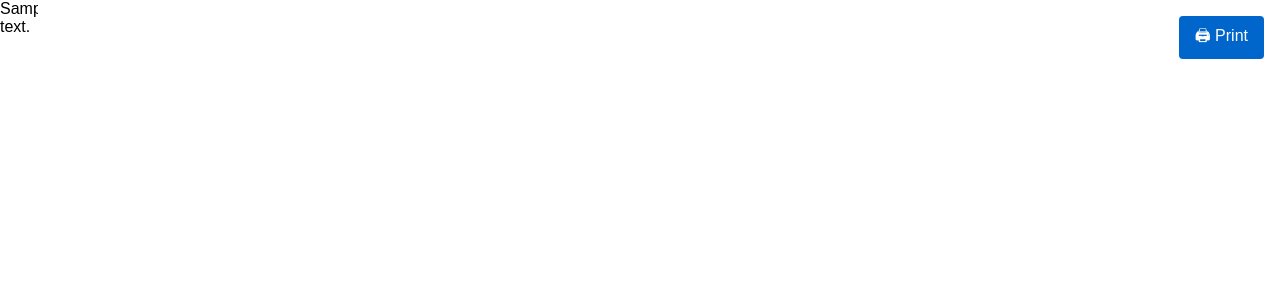
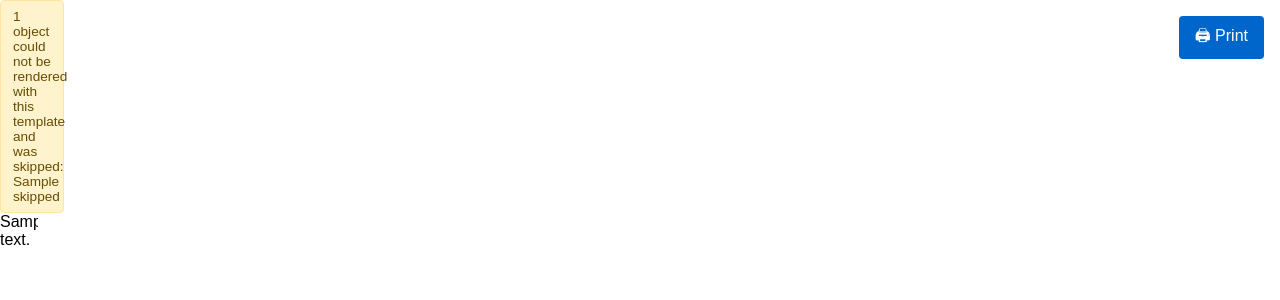
Before and after one commit to N34AY/netbox-labels, a Django app: template netbox_labels/templates/netbox_labels/qrtemplate_bulk_print_sheet.html in a window 1280 px wide. Shown: the top 300 px of the page. Run offline with Django 3.2, Linux system fonts and the light colour scheme; the template is opened without the code that fills it: most values are stand-ins (such as "Sample title", 1, 10 or a date in 2020).

Commit message:
Fix all findings from the code review
- QRBulkPrintSheetView: isolate per-object render failures instead of
  crashing the whole bulk-print job. Failing objects are skipped and
  listed in a warning banner on the sheet; if every object fails, redirect
  back with an error instead of an empty sheet. The real exception is
  logged server-side, not shown to the viewer (who isn't necessarily the
  template's author).
- QRRenderView: same class of fix for the production single-object
  render/print page — reuses the render_error mechanism built for the
  designer preview, but with a generic notice instead of the raw
  exception, since this view's audience is broader than change_qrtemplate
  holders.
- qr-designer.js: runObjectSearch() now guards against out-of-order
  responses with the same requestId pattern renderPreview() already had,
  so rapid content-type/query changes can't show stale results.
- layout.py: _text_content -> text_content (drop the misleading leading
  underscore now that rendering.py genuinely depends on it cross-module),
  with a docstring explaining why.
- views.py: QRTemplatePreviewView now validates width_mm/height_mm via
  _parse_dimension_mm(), matching the save endpoint instead of reading
  raw POST values.
- rendering.py: documented (not "fixed") why sanitize_layout_for_context()
  deliberately evaluates risky fragments twice — caching and reusing the
  first render's output would mean object data gets Jinja2-rendered a
  second time as part of the full document, reopening a template-injection
  door the rest of this module is otherwise careful to keep shut.

Added Ukrainian translations for the new user-facing strings. Verified
via Django test client: normal templates still render correctly on all
three views; a template that fails for one object out of a mixed batch
now skips just that one (bulk sheet) or degrades gracefully (single
render) instead of taking down the whole request.

```diff
--- a/netbox_labels/templates/netbox_labels/qrtemplate_bulk_print_sheet.html
+++ b/netbox_labels/templates/netbox_labels/qrtemplate_bulk_print_sheet.html
@@ -31,6 +31,19 @@
     }
     @media print {
       .netbox-qr-sheet-toolbar { display: none !important; }
+    }
+    .netbox-qr-sheet-warning {
+      margin: {{ page_margin_mm }}mm auto 0;
+      width: {{ content_width_mm }}mm;
+      padding: 0.5rem 0.75rem;
+      background: #fff3cd;
+      color: #664d03;
+      border: 1px solid #ffe69c;
+      border-radius: 4px;
+      font-size: 0.85rem;
+    }
+    @media print {
+      .netbox-qr-sheet-warning { display: none !important; }
     }
     .netbox-qr-sheet {
       display: flex;
@@ -73,6 +86,17 @@
   <button type="button" onclick="window.print()">🖨 {% trans "Print" %}</button>
 </div>
 
+{% if skipped %}
+  <div class="netbox-qr-sheet-warning">
+    {% blocktrans count counter=skipped|length %}
+      {{ counter }} object could not be rendered with this template and was skipped:
+    {% plural %}
+      {{ counter }} objects could not be rendered with this template and were skipped:
+    {% endblocktrans %}
+    {{ skipped|join:", " }}
+  </div>
+{% endif %}
+
 <div class="netbox-qr-sheet">
   {% for body_html in labels %}
     <div class="netbox-qr-sheet-cell">{{ body_html|safe }}</div>
```
Also changed, not shown: netbox_labels/layout.py (+8 -2 lines), netbox_labels/rendering.py (+19 -2 lines), netbox_labels/static/netbox_labels/qr-designer.js (+11 -0 lines), netbox_labels/views.py (+41 -4 lines), netbox_labels/locale/uk/LC_MESSAGES/django.po, 1 other file.
